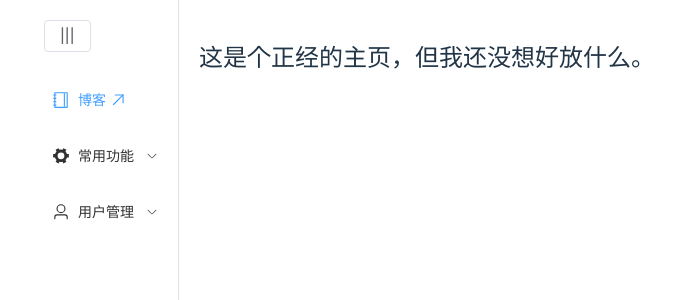
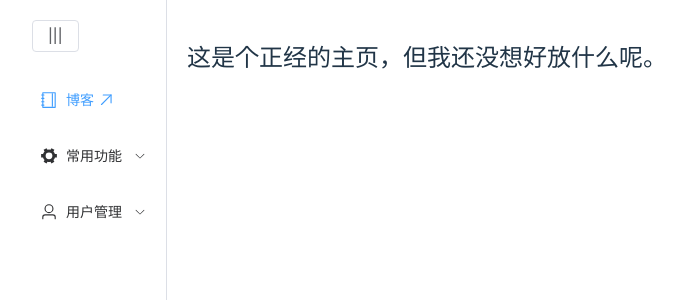
Before and after one commit to li1553770945/personal-page-fe, a Vue app: page /home in a window 1280 px wide. Shown: the top 300 px of the page, without its empty margins (288-971 px from the left). Built offline with nearby package versions, Linux system fonts and the light colour scheme; no server answers.

Commit message:
feat(test):测试actions

```diff
--- a/src/pages/home.vue
+++ b/src/pages/home.vue
@@ -2,7 +2,7 @@
 </script>
 
 <template>
-  <h2>这是个正经的主页，但我还没想好放什么。</h2>
+  <h2>这是个正经的主页，但我还没想好放什么呢。</h2>
 </template>
 
 <style scoped>
```
